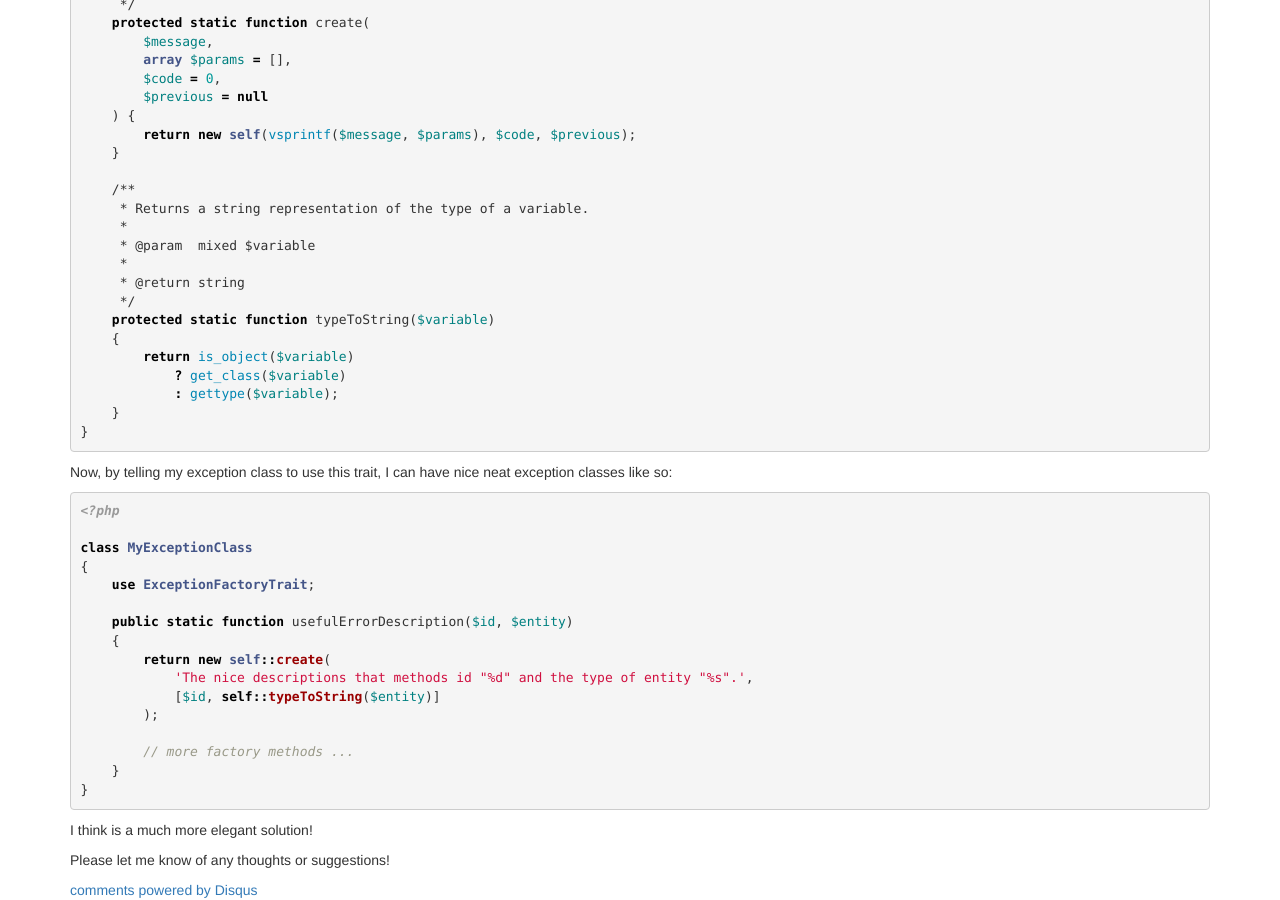
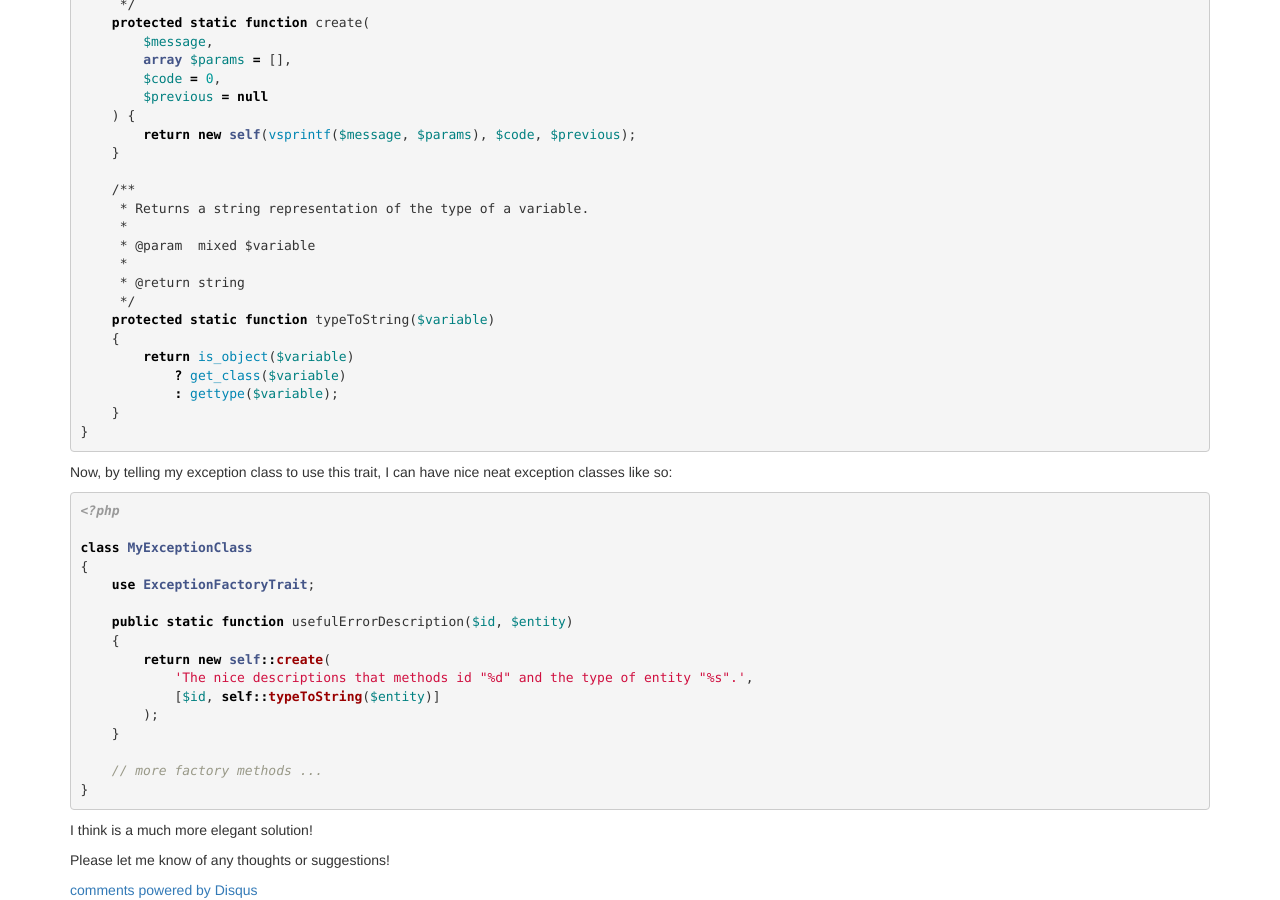
Before and after one commit to tomphp/tomphp.github.io, a Jekyll site: the page built from _posts/2013-10-15-neat-exception-classes-using-traits.md, in a window 1280 px wide and 900 px high, scrolled down 1887 px. Built offline with Jekyll 4.4.1, drawn with Linux system fonts in a browser that asks for light colours; nearby versions of some CDN libraries; library files that are not in the unit come from our copies; comment, search, counter and statistics services are not loaded.

Commit message:
Fix in the code

```diff
--- a/_posts/2013-10-15-neat-exception-classes-using-traits.md
+++ b/_posts/2013-10-15-neat-exception-classes-using-traits.md
@@ -152,9 +152,9 @@ class MyExceptionClass
             'The nice descriptions that methods id "%d" and the type of entity "%s".',
             [$id, self::typeToString($entity)]
         );
+    }
 
-        // more factory methods ...
-    }
+    // more factory methods ...
 }
 {% endhighlight %}
 
```
